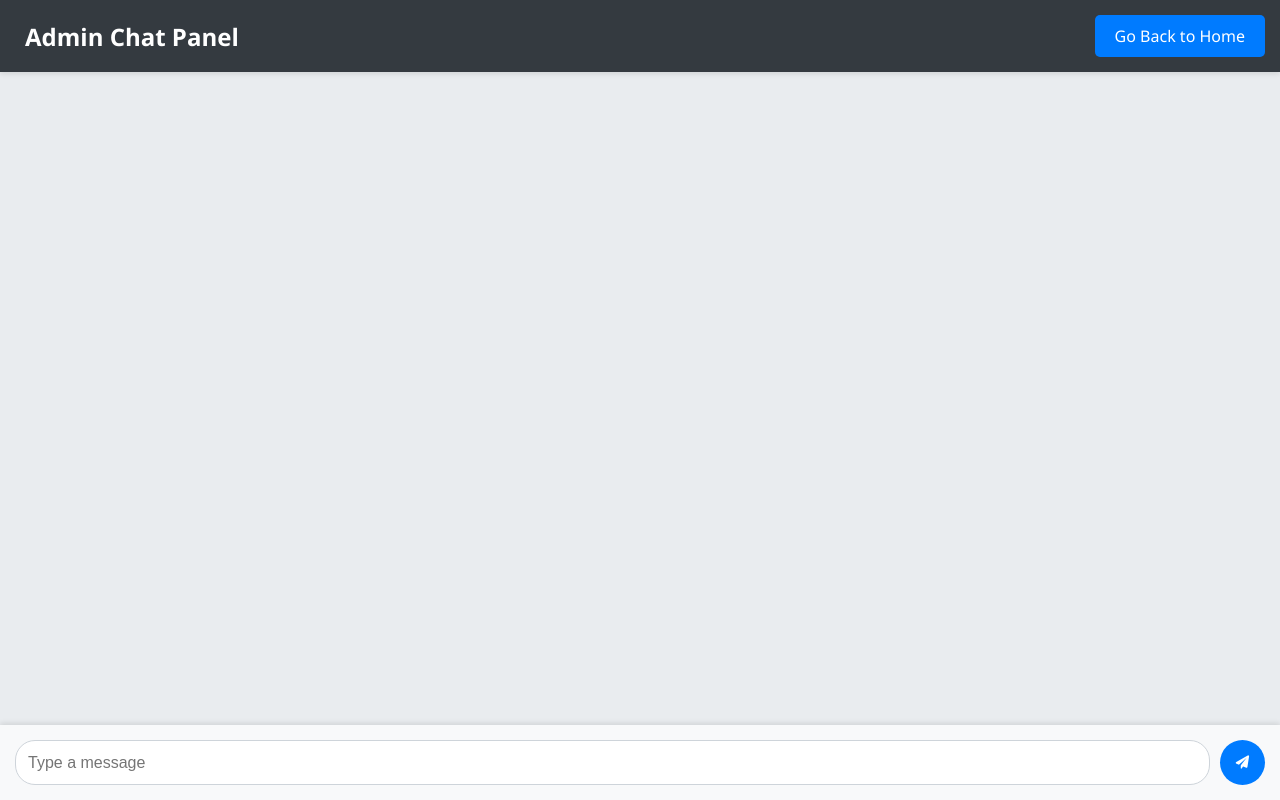
After one commit to muneebhanif/Crime-Management-System, a PHP site: page /messages.php in a window 1280 px wide. The commit adds this page. Run offline with PHP 8.4, Linux system fonts and the light colour scheme; data comes from the database, SQL or seed files in the repository; data that the repository does not hold is empty.

Commit message:
messages

```diff
--- /dev/null
+++ b/crime/messages.php
@@ -0,0 +1,268 @@
+<?php
+session_start();
+
+include 'config.php';
+
+// Set the timezone - adjust this to your timezone
+date_default_timezone_set('Asia/Kolkata'); // Change this to your timezone
+
+$user_id = isset($_SESSION['user_id']) ? intval($_SESSION['user_id']) : 0;
+
+// Handle message submission
+if ($_SERVER['REQUEST_METHOD'] === 'POST' && isset($_POST['message'])) {
+    $message = trim($_POST['message']);
+    $message_time = date('Y-m-d H:i:s'); // Current time with correct timezone
+
+    if (!empty($message) && $user_id > 0) {
+        $message = mysqli_real_escape_string($conn, $message);
+        $insert_sql = "INSERT INTO messages_chat (user_id, messages, message_time) VALUES ('$user_id', '$message', '$message_time')";
+
+        if (!mysqli_query($conn, $insert_sql)) {
+            die("Error sending message: " . mysqli_error($conn));
+        }
+    }
+    // Redirect to prevent form resubmission
+    header("Location: " . $_SERVER['PHP_SELF']);
+    exit();
+}
+
+// Fetch messages with usernames - Changed ORDER BY to DESC for newest first
+$sql = "
+    SELECT
+        messages_chat.*,
+        users.username
+    FROM
+        messages_chat
+    JOIN
+        users ON messages_chat.user_id = users.user_id
+    ORDER BY
+        messages_chat.message_time DESC
+";
+
+$result = mysqli_query($conn, $sql);
+$messages = [];
+if ($result) {
+    while ($row = mysqli_fetch_assoc($result)) {
+        $messages[] = $row;
+    }
+}
+
+// Reverse the array to display messages in correct order (newest at bottom)
+$messages = array_reverse($messages);
+?>
+
+<!DOCTYPE html>
+<html lang="en">
+
+<head>
+    <meta charset="UTF-8">
+    <meta name="viewport" content="width=device-width, initial-scale=1.0">
+    <title>Admin Panel Chat</title>
+    <link href="https://cdnjs.cloudflare.com/ajax/libs/font-awesome/6.0.0/css/all.min.css" rel="stylesheet">
+    <style>
+        * {
+            margin: 0;
+            padding: 0;
+            box-sizing: border-box;
+        }
+
+        body {
+            font-family: 'Segoe UI', Tahoma, Geneva, Verdana, sans-serif;
+            background-color: #f4f7fa;
+            height: 100vh;
+            display: flex;
+            flex-direction: column;
+        }
+
+        .chat-header {
+            background-color: #343a40;
+            color: white;
+            padding: 15px;
+            position: fixed;
+            top: 0;
+            width: 100%;
+            z-index: 1000;
+            display: flex;
+            align-items: center;
+            justify-content: space-between;
+            box-shadow: 0 2px 5px rgba(0, 0, 0, 0.1);
+        }
+
+        .chat-header h1 {
+            font-size: 1.5rem;
+            margin-left: 10px;
+        }
+
+        .go-back-btn {
+            background-color: #007bff;
+            color: white;
+            border: none;
+            padding: 10px 20px;
+            border-radius: 5px;
+            cursor: pointer;
+            text-decoration: none;
+            transition: background-color 0.2s;
+        }
+
+        .go-back-btn:hover {
+            background-color: #0056b3;
+        }
+
+        .message-container {
+            flex: 1;
+            padding: 70px 15px 80px;
+            overflow-y: auto;
+            background-color: #e9ecef;
+        }
+
+        .message {
+            max-width: 60%;
+            padding: 10px 15px;
+            margin: 10px 0;
+            border-radius: 10px;
+            position: relative;
+            word-wrap: break-word;
+            box-shadow: 0 1px 3px rgba(0, 0, 0, 0.1);
+        }
+
+        .message.mine {
+            margin-left: auto;
+            background-color: #d1e7dd;
+            border-radius: 10px 0 10px 10px;
+        }
+
+        .message.theirs {
+            margin-right: auto;
+            background-color: #ffffff;
+            border-radius: 0 10px 10px 10px;
+        }
+
+        .username {
+            font-size: 0.85em;
+            color: #0d6efd;
+            font-weight: bold;
+            margin-bottom: 5px;
+        }
+
+        .message-text {
+            font-size: 1em;
+            line-height: 1.5;
+            margin-right: 50px;
+        }
+
+        .message-time {
+            font-size: 0.75em;
+            color: #6c757d;
+            position: absolute;
+            bottom: 5px;
+            right: 10px;
+        }
+
+        .message-form {
+            position: fixed;
+            bottom: 0;
+            width: 100%;
+            background-color: #f8f9fa;
+            padding: 15px;
+            display: flex;
+            align-items: center;
+            gap: 10px;
+            box-shadow: 0 -2px 5px rgba(0, 0, 0, 0.1);
+        }
+
+        .message-input {
+            flex: 1;
+            padding: 12px;
+            border: 1px solid #ced4da;
+            border-radius: 20px;
+            background: white;
+            font-size: 1em;
+            transition: border-color 0.2s;
+        }
+
+        .message-input:focus {
+            border-color: #007bff;
+            outline: none;
+        }
+
+        .send-button {
+            background-color: #007bff;
+            color: white;
+            border: none;
+            width: 45px;
+            height: 45px;
+            border-radius: 50%;
+            display: flex;
+            align-items: center;
+            justify-content: center;
+            cursor: pointer;
+            transition: background-color 0.2s;
+        }
+
+        .send-button:hover {
+            background-color: #0056b3;
+        }
+
+        form {
+            display: flex;
+            gap: 10px;
+            width: 100%;
+        }
+    </style>
+</head>
+
+<body>
+
+    <div class="chat-header">
+        <h1>Admin Chat Panel</h1>
+        <a href="home.php" class="go-back-btn">Go Back to Home</a>
+    </div>
+
+    <div class="message-container" id="messageContainer">
+        <?php foreach ($messages as $message): ?>
+            <div class="message <?php echo $message['user_id'] == $user_id ? 'mine' : 'theirs'; ?>">
+                <?php if ($message['user_id'] != $user_id): ?>
+                    <div class="username"><?php echo htmlspecialchars($message['username']); ?></div>
+                <?php endif; ?>
+                <div class="message-text"><?php echo htmlspecialchars($message['messages']); ?></div>
+                <div class="message-time">
+                    <?php
+                    $msg_time = strtotime($message['message_time']);
+                    $today = strtotime('today');
+
+                    if ($msg_time >= $today) {
+                        echo date('h:i A', $msg_time);
+                    } else if ($msg_time >= strtotime('-1 day')) {
+                        echo 'Yesterday ' . date('h:i A', $msg_time);
+                    } else {
+                        echo date('M d, h:i A', $msg_time);
+                    }
+                    ?>
+                </div>
+            </div>
+        <?php endforeach; ?>
+    </div>
+
+    <div class="message-form">
+        <form method="POST" action="<?php echo $_SERVER['PHP_SELF']; ?>">
+            <input type="text" name="message" class="message-input" placeholder="Type a message" autocomplete="off"
+                required>
+            <button type="submit" class="send-button">
+                <i class="fas fa-paper-plane"></i>
+            </button>
+        </form>
+    </div>
+
+    <script>
+        window.onload = function () {
+            const messageContainer = document.getElementById('messageContainer');
+            messageContainer.scrollTop = messageContainer.scrollHeight;
+        };
+
+        setInterval(function () {
+            window.location.reload();
+        }, 5000);
+    </script>
+</body>
+
+</html>
```
Also changed, not shown: crime/adminpanel/src/html/active_users.php (+104 -50 lines), crime/home.php (+35 -38 lines).
